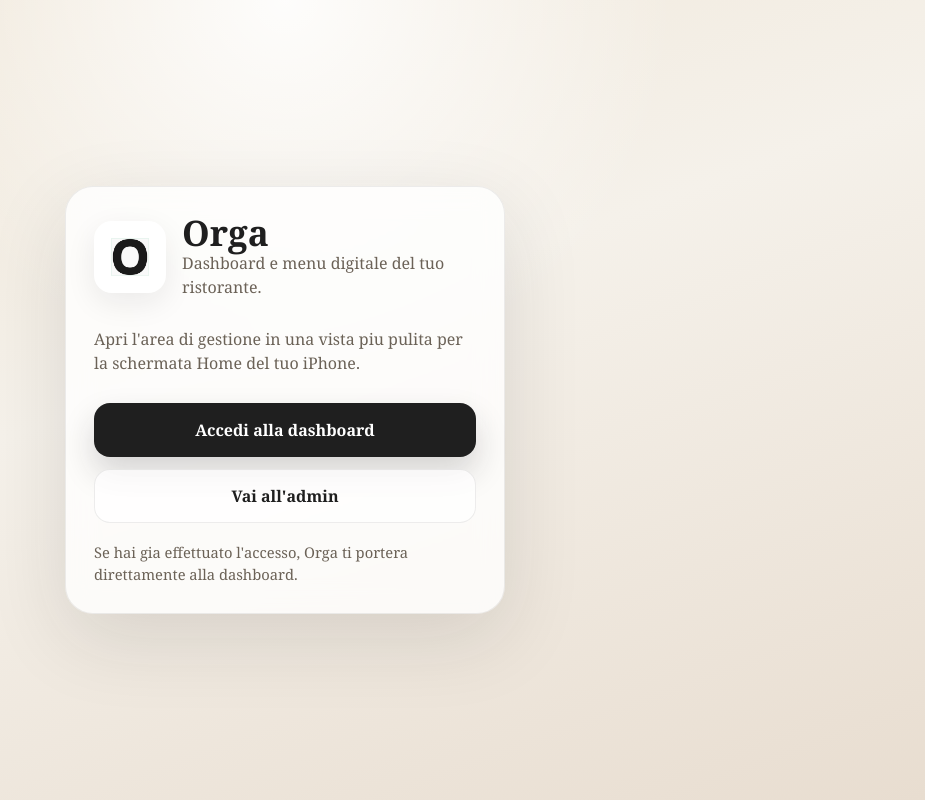
After one commit to akapecer/orga, a Django app: page /app/ in a window 1280 px wide. The commit adds this page. Shown: the whole page, without its empty margins (355-1280 px from the left). Run offline with Django 5.2, Linux system fonts and the light colour scheme.

Commit message:
PWA Orga v.01

```diff
--- a/menu/urls.py
+++ b/menu/urls.py
@@ -4,9 +4,10 @@
 
 # Funzione per reindirizzare alla pagina di login
 def redirect_to_login(request):
-    return redirect("/admin/login/")
+    return redirect("/app/")
 
 urlpatterns = [
     path("", redirect_to_login, name="home"),  # Reindirizza alla pagina di login
+    path("app/", views.pwa_home, name="pwa_home"),
     path('genera-pdf-menu/<int:menu_id>/', views.genera_pdf_menu, name='genera_pdf_menu'),
 ]
--- a/menu/views.py
+++ b/menu/views.py
@@ -1,12 +1,20 @@
 from collections import defaultdict
 
 from django.http import HttpResponse
+from django.shortcuts import redirect, render
 from django.utils.html import escape
 from menu.models import Menu
 from reportlab.lib.enums import TA_LEFT
 from reportlab.lib.pagesizes import letter
 from reportlab.lib.styles import getSampleStyleSheet
 from reportlab.platypus import Paragraph, SimpleDocTemplate
+
+
+def pwa_home(request):
+    if request.user.is_authenticated:
+        return redirect("/admin/")
+
+    return render(request, "pwa_home.html")
 
 
 def genera_pdf_menu(request, menu_id):
--- a/orga/settings.py
+++ b/orga/settings.py
@@ -213,8 +213,8 @@
 PWA_APP_DISPLAY = 'standalone'
 PWA_APP_SCOPE = '/'
 PWA_APP_ORIENTATION = 'any'
-PWA_START_URL = '/admin/'
-PWA_APP_ROOT_URL = '/admin/'
+PWA_APP_START_URL = '/app/'
+PWA_APP_ROOT_URL = '/app/'
 PWA_SERVICE_WORKER_PATH = os.path.join(BASE_DIR, 'templates', 'serviceworker.js')
 PWA_STATUS_BAR_COLOR = 'default'
 PWA_APP_ICONS = [
--- /dev/null
+++ b/templates/pwa_home.html
@@ -0,0 +1,134 @@
+{% load static %}
+<!DOCTYPE html>
+<html lang="it">
+<head>
+    <meta charset="utf-8">
+    <meta name="viewport" content="width=device-width, initial-scale=1">
+    <title>Orga</title>
+    <style>
+        :root {
+            --bg: #f5f1ea;
+            --ink: #1f1f1f;
+            --muted: #6b6257;
+            --card: rgba(255, 255, 255, 0.78);
+            --line: rgba(31, 31, 31, 0.08);
+            --accent: #1f1f1f;
+        }
+
+        * {
+            box-sizing: border-box;
+        }
+
+        body {
+            margin: 0;
+            min-height: 100vh;
+            display: grid;
+            place-items: center;
+            font-family: Georgia, "Times New Roman", serif;
+            color: var(--ink);
+            background:
+                radial-gradient(circle at top, rgba(255, 255, 255, 0.9), transparent 38%),
+                linear-gradient(160deg, #efe6d7 0%, var(--bg) 45%, #e8ddd0 100%);
+            padding: 24px;
+        }
+
+        .shell {
+            width: min(100%, 440px);
+            border: 1px solid var(--line);
+            border-radius: 28px;
+            background: var(--card);
+            backdrop-filter: blur(14px);
+            box-shadow: 0 24px 80px rgba(31, 31, 31, 0.12);
+            padding: 28px;
+        }
+
+        .brand {
+            display: flex;
+            align-items: center;
+            gap: 16px;
+            margin-bottom: 28px;
+        }
+
+        .brand img {
+            width: 72px;
+            height: 72px;
+            border-radius: 18px;
+            background: white;
+            padding: 10px;
+            box-shadow: 0 10px 30px rgba(31, 31, 31, 0.08);
+        }
+
+        h1 {
+            margin: 0;
+            font-size: 2.2rem;
+            line-height: 1;
+        }
+
+        p {
+            margin: 0;
+            color: var(--muted);
+            line-height: 1.5;
+        }
+
+        .actions {
+            display: grid;
+            gap: 12px;
+            margin-top: 28px;
+        }
+
+        .button {
+            display: inline-flex;
+            justify-content: center;
+            align-items: center;
+            min-height: 54px;
+            padding: 0 18px;
+            border-radius: 16px;
+            text-decoration: none;
+            font-weight: 700;
+            font-size: 1rem;
+            transition: transform 0.18s ease, box-shadow 0.18s ease, background 0.18s ease;
+        }
+
+        .button-primary {
+            background: var(--accent);
+            color: white;
+            box-shadow: 0 16px 32px rgba(31, 31, 31, 0.18);
+        }
+
+        .button-secondary {
+            background: rgba(255, 255, 255, 0.7);
+            color: var(--ink);
+            border: 1px solid var(--line);
+        }
+
+        .button:active {
+            transform: translateY(1px);
+        }
+
+        .note {
+            margin-top: 18px;
+            font-size: 0.92rem;
+        }
+    </style>
+</head>
+<body>
+    <main class="shell">
+        <div class="brand">
+            <img src="{% static 'images/logo_pwa_192.png' %}" alt="Orga">
+            <div>
+                <h1>Orga</h1>
+                <p>Dashboard e menu digitale del tuo ristorante.</p>
+            </div>
+        </div>
+
+        <p>Apri l'area di gestione in una vista piu pulita per la schermata Home del tuo iPhone.</p>
+
+        <div class="actions">
+            <a class="button button-primary" href="/admin/login/">Accedi alla dashboard</a>
+            <a class="button button-secondary" href="/admin/">Vai all'admin</a>
+        </div>
+
+        <p class="note">Se hai gia effettuato l'accesso, Orga ti portera direttamente alla dashboard.</p>
+    </main>
+</body>
+</html>
```
Also changed, not shown: menu/templates/admin/login.html (+76 -2 lines), menu/templates/registration/base.html (added, +81 -0 lines), templates/registration/base.html (added, +75 -0 lines).
